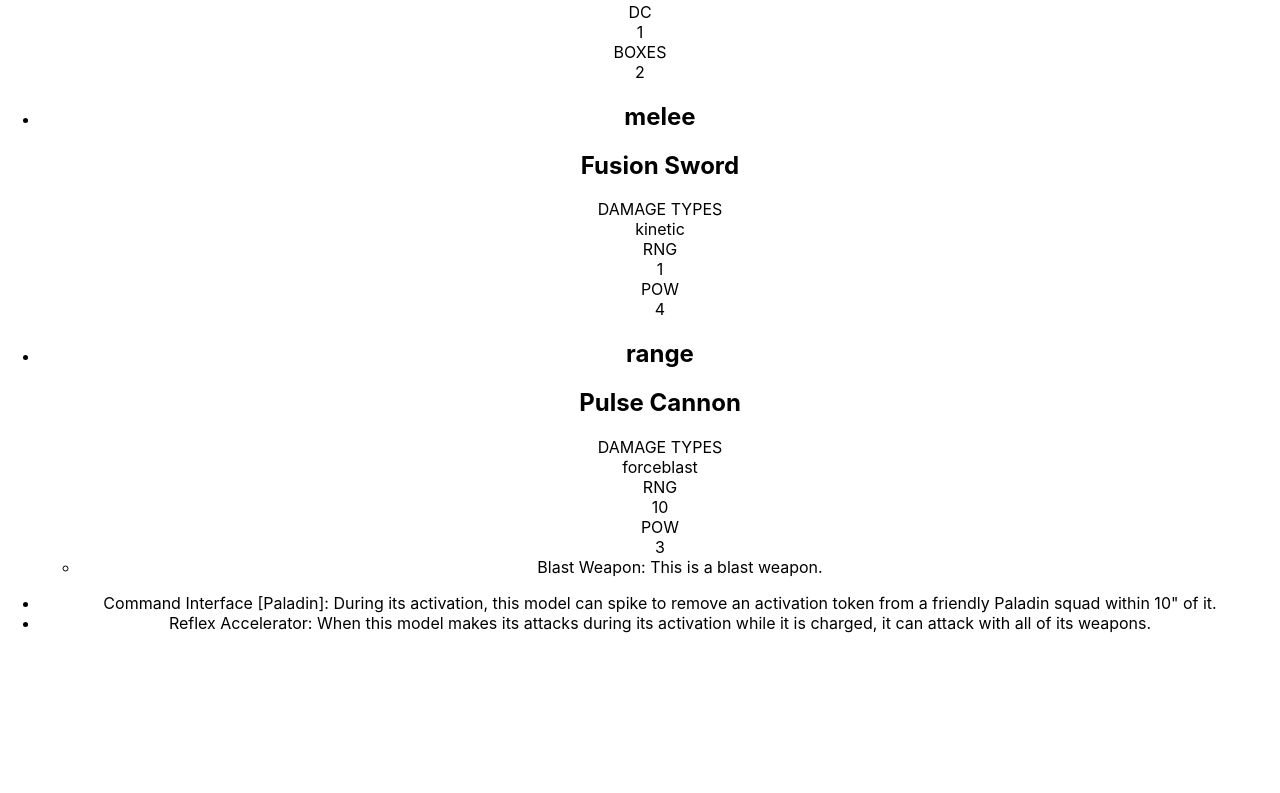
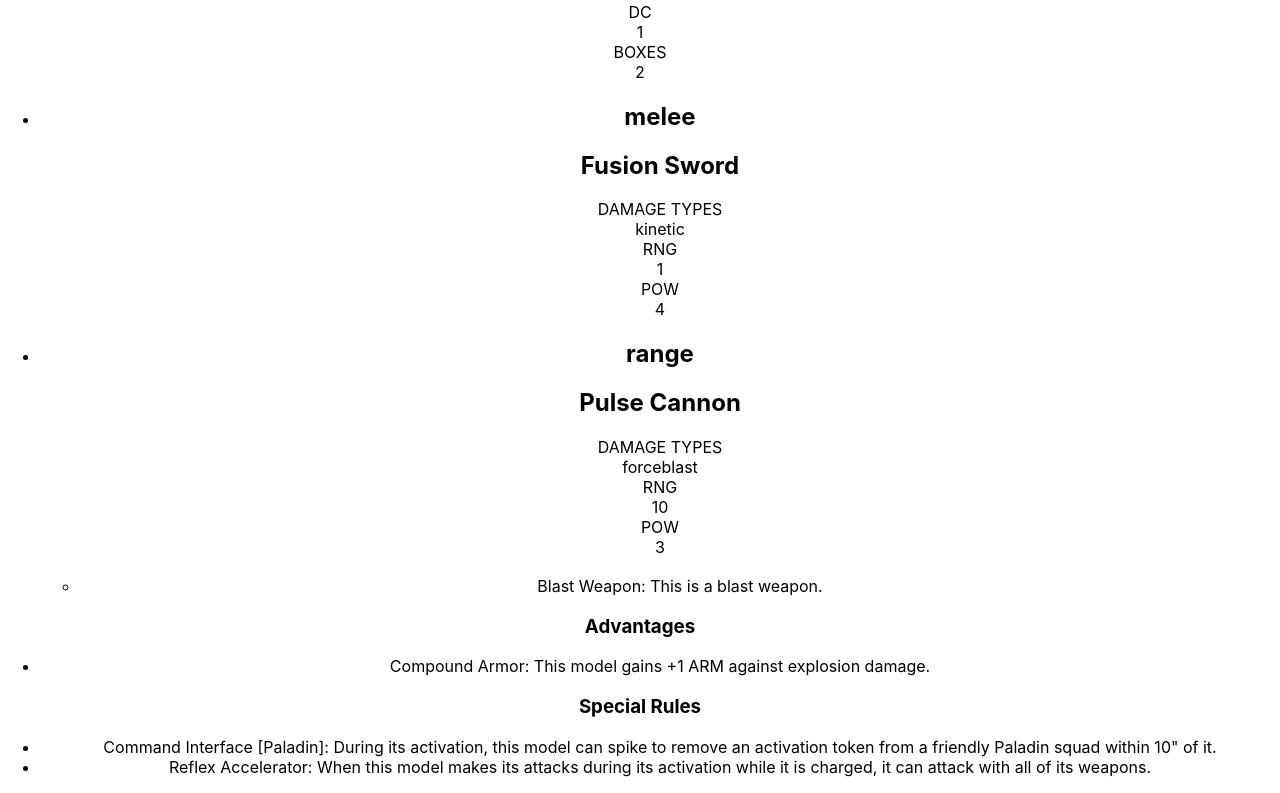
Before and after one commit to CplMustard/eschatonic-well, a React (Create React App) app: page / in a window 1280 px wide. Shown: the part 441-1234 px from the top of the page. Before the commit the page ends 1090 px from the top, so only its background shows below. Built offline with nearby package versions, Linux system fonts and the light colour scheme.

Commit message:
add advantages section to models cards

```diff
--- a/public/data/models/paladin_commander.json
+++ b/public/data/models/paladin_commander.json
@@ -17,6 +17,9 @@
         "fusion_sword",
         "pulse_cannon"
     ],
+    "advantages": [
+        "compound_armor"
+    ],
     "special_rules": [
         "command_interface|Paladin",
         "reflex_accelerator"
--- /dev/null
+++ b/public/data/special_rules/compound_armor.json
@@ -0,0 +1,5 @@
+{
+    "id": "compound_armor",
+    "name": "Compound Armor",
+    "text": "This model gains +1 ARM against explosion damage."
+}
--- a/src/ModelCardViewer.js
+++ b/src/ModelCardViewer.js
@@ -59,7 +59,8 @@ function ModelCardViewer(props) {
                 <CardHeader name={cardData.name} type={cardData.type} factions={cardData.factions} />
                 <Statline stats={cardData.stats} />
                 <WeaponList weapons={cardData.weapons} />
-                {cardData.special_rules && <SpecialRuleList special_rules={cardData.special_rules} />}
+                {cardData.advantages && <SpecialRuleList special_rules={cardData.advantages} header={'Advantages'} />}
+                {cardData.special_rules && <SpecialRuleList special_rules={cardData.special_rules} header={'Special Rules'}/>}
             </div>
         );
     }
--- a/src/SpecialRuleList.js
+++ b/src/SpecialRuleList.js
@@ -5,9 +5,9 @@ import SpecialRule from './SpecialRule';
 function SpecialRuleList(props) {
     const specialRuleComponents = [];
     props.special_rules.forEach((ruleID, index) =>
-        specialRuleComponents.push(<li key={index}><SpecialRule ruleID={ruleID}/></li>)
+        specialRuleComponents.push(<li key={index}><SpecialRule ruleID={ruleID} /></li>)
     )
-    return <ul>{specialRuleComponents}</ul>;
+    return <><h3>{props.header}</h3><ul>{specialRuleComponents}</ul></>;
 }
 
 export default SpecialRuleList;
```
Also changed, not shown: 1 other file (tests, documents, lock files or other folders).
